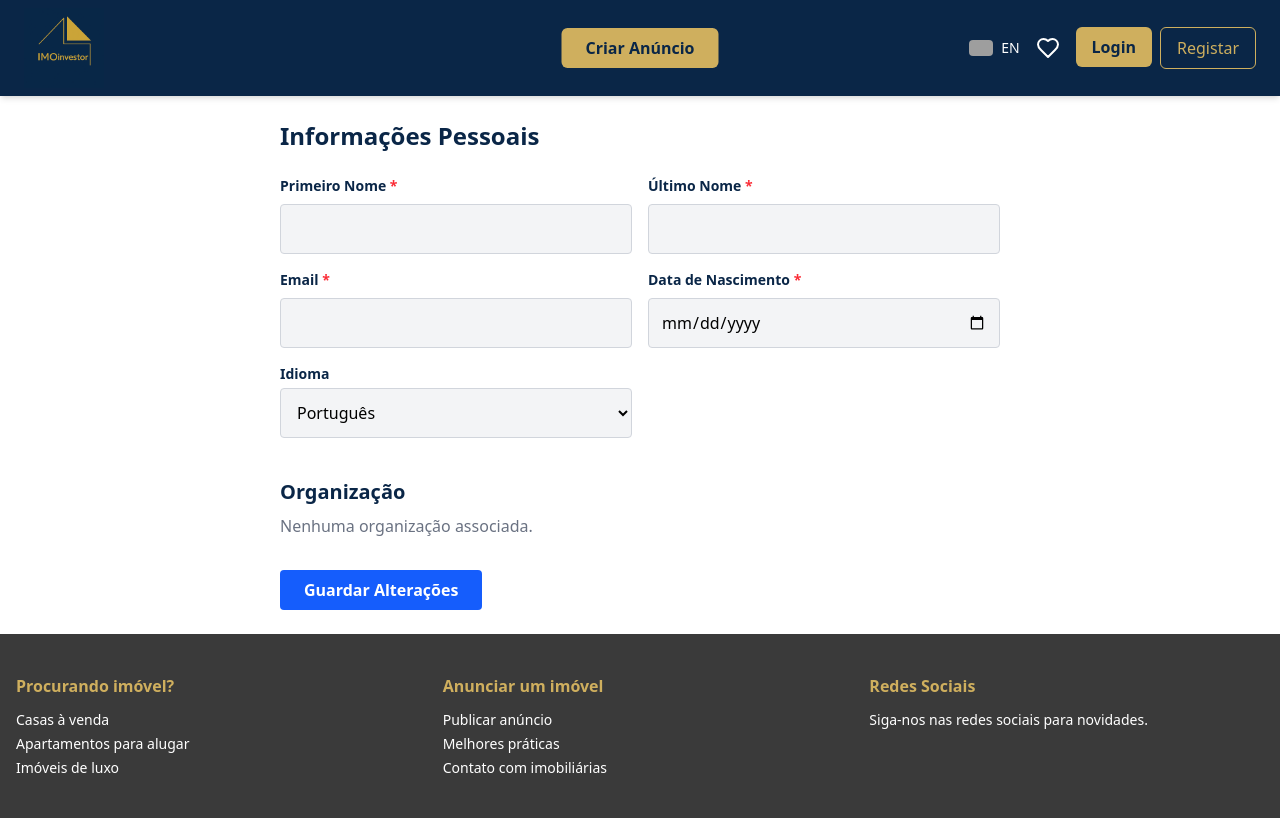
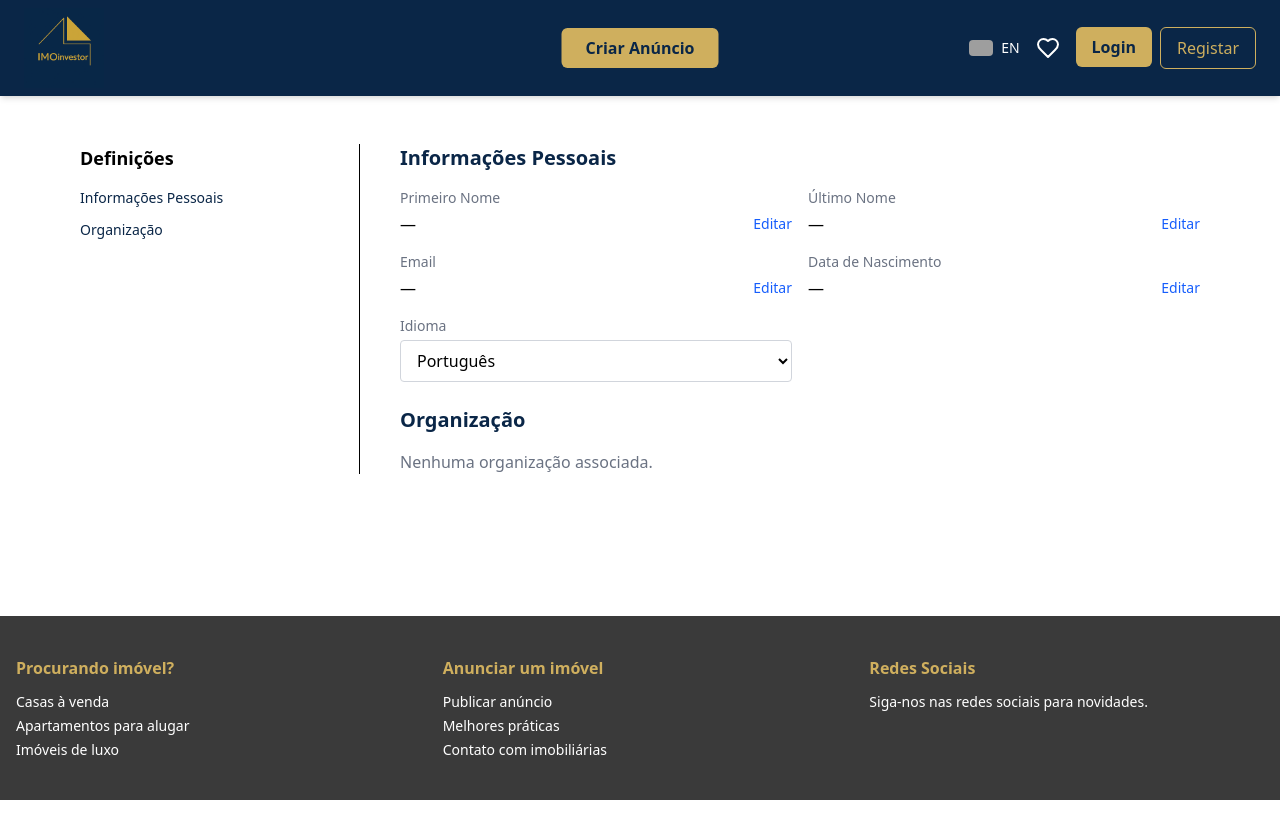
Before and after one commit to DEISI-ULHT-TFC-2024-25/TFC-DEISI2043-IMOinvestor_Frontend, a React (Vite) app in the folder imoinvestidor/: page /profile in a window 1280 px wide. Built offline with nearby package versions, Linux system fonts and the light colour scheme; grey boxes are pictures that could not be loaded.

Commit message:
Implemented user edit

```diff
--- /dev/null
+++ b/imoinvestidor/src/components/settings/AccountInfo.jsx
@@ -0,0 +1,59 @@
+import EditableField from "@settings/EditableField";
+import PropTypes from "prop-types";
+
+export default function AccountInfo({ formData, onSave }) {
+  const handleLangChange = (e) => {
+    const lang = e.target.value;
+    onSave("lang_key", lang);
+  };
+
+  return (
+    <div>
+      <h2 className="text-xl font-semibold text-[#0A2647] mb-4">Informações Pessoais</h2>
+      <div className="grid grid-cols-1 md:grid-cols-2 gap-4">
+        <EditableField
+          label="Primeiro Nome"
+          name="first_name"
+          value={formData.first_name}
+          onSave={onSave}
+        />
+        <EditableField
+          label="Último Nome"
+          name="last_name"
+          value={formData.last_name}
+          onSave={onSave}
+        />
+        <EditableField
+          label="Email"
+          name="email"
+          value={formData.email}
+          onSave={onSave}
+        />
+        <EditableField
+          label="Data de Nascimento"
+          name="date_of_birth"
+          value={formData.date_of_birth}
+          onSave={onSave}
+        />
+
+        <div className="space-y-1 w-full">
+          <p className="text-sm text-gray-500">Idioma</p>
+          <select
+            name="lang_key"
+            value={formData.lang_key}
+            onChange={handleLangChange}
+            className="border border-gray-300 rounded px-3 py-2 bg-white w-full"
+          >
+            <option value="PT">Português</option>
+            <option value="EN">Inglês</option>
+          </select>
+        </div>
+      </div>
+    </div>
+  );
+}
+
+AccountInfo.propTypes = {
+  formData: PropTypes.object.isRequired,
+  onSave: PropTypes.func.isRequired,
+};
--- /dev/null
+++ b/imoinvestidor/src/components/settings/EditableField.jsx
@@ -0,0 +1,74 @@
+import PropTypes from "prop-types";
+import { useState, useEffect } from "react";
+import { Check, X } from "lucide-react";
+
+export default function EditableField({ label, name, value, onSave }) {
+  const [editing, setEditing] = useState(false);
+  const [localValue, setLocalValue] = useState(value ?? "");
+
+  useEffect(() => {
+    if (editing) {
+      setLocalValue(value ?? "");
+    }
+  }, [editing, value]);
+
+  const handleCancel = () => {
+    setLocalValue(value ?? "");
+    setEditing(false);
+  };
+
+  const handleSave = () => {
+    onSave(name, localValue.trim());
+    setEditing(false);
+  };
+
+  return (
+    <div className="space-y-1 w-full">
+      <p className="text-sm text-gray-500">{label}</p>
+      {editing ? (
+        <div className="flex items-center gap-2">
+          <input
+            type="text"
+            name={name}
+            value={localValue}
+            onChange={(e) => setLocalValue(e.target.value)}
+            className="border border-gray-300 rounded px-3 py-2 bg-white w-full"
+            autoFocus
+          />
+          <button
+            type="button"
+            className="text-green-600 hover:text-green-800"
+            onClick={handleSave}
+          >
+            <Check size={18} />
+          </button>
+          <button
+            type="button"
+            className="text-red-500 hover:text-red-700"
+            onClick={handleCancel}
+          >
+            <X size={18} />
+          </button>
+        </div>
+      ) : (
+        <div className="flex items-center justify-between">
+          <p>{value || "—"}</p>
+          <button
+            type="button"
+            onClick={() => setEditing(true)}
+            className="text-blue-600 text-sm"
+          >
+            Editar
+          </button>
+        </div>
+      )}
+    </div>
+  );
+}
+
+EditableField.propTypes = {
+  label: PropTypes.string.isRequired,
+  name: PropTypes.string.isRequired,
+  value: PropTypes.string,
+  onSave: PropTypes.func.isRequired,
+};
--- /dev/null
+++ b/imoinvestidor/src/components/settings/OrganizationInfo.jsx
@@ -0,0 +1,21 @@
+import PropTypes from "prop-types";
+
+export default function OrganizationInfo({ organization }) {
+  return (
+    <div>
+      <h2 className="text-xl font-semibold text-[#0A2647] mb-4">Organização</h2>
+      {organization ? (
+        <div className="bg-gray-100 rounded-lg p-4 border border-gray-200">
+          <p className="font-semibold text-lg">{organization.name}</p>
+          <p className="text-sm text-gray-600">{organization.city}, {organization.email}</p>
+        </div>
+      ) : (
+        <p className="text-gray-500">Nenhuma organização associada.</p>
+      )}
+    </div>
+  );
+}
+
+OrganizationInfo.propTypes = {
+  organization: PropTypes.object,
+};
--- a/imoinvestidor/src/pages/UserSettings.jsx
+++ b/imoinvestidor/src/pages/UserSettings.jsx
@@ -4,8 +4,8 @@ import { updateUserProfile } from "@services/userService";
 import { getOrganizationById } from "@services/organizationService";
 import useAuth from "@hooks/useAuth";
 
-import TextField from "@common/TextField";
-import SelectField from "@common/SelectField";
+import AccountInfo from "@settings/AccountInfo";
+import OrganizationInfo from "@settings/OrganizationInfo";
 
 export default function UserSettings() {
   const { setUser } = useAuth();
@@ -17,7 +17,6 @@ export default function UserSettings() {
     lang_key: "PT",
   });
   const [organization, setOrganization] = useState(null);
-
   const [successMessage, setSuccessMessage] = useState("");
 
   useEffect(() => {
@@ -30,7 +29,6 @@ export default function UserSettings() {
         date_of_birth: userData.date_of_birth,
         lang_key: userData.lang_key || "PT",
       });
-
       if (userData.organization_ids?.[0]) {
         getOrganizationById(userData.organization_ids[0])
           .then(setOrganization)
@@ -39,103 +37,55 @@ export default function UserSettings() {
     }
   }, []);
 
-    const handleChange = (e) => {
-        const { name, value } = e.target;
-        setFormData((prev) => ({ ...prev, [name]: value }));
+    const fieldLabels = {
+        first_name: "Primeiro Nome",
+        last_name: "Último Nome",
+        email: "Email",
+        date_of_birth: "Data de Nascimento",
+        lang_key: "Idioma",
     };
 
-    const handleSubmit = async (e) => {
-        e.preventDefault();
-        try {
-            await updateUserProfile(formData);
-            const updated = updateUser(formData);
+    const handleFieldSave = (field, value) => {
+        if (formData[field] === value) return;
+
+        const updatedData = { ...formData, [field]: value };
+        setFormData(updatedData);
+
+        updateUserProfile(updatedData)
+        .then(() => {
+            const updated = updateUser(updatedData);
             setUser?.(updated);
-            setSuccessMessage("Dados atualizados com sucesso!");
-        } catch (err) {
-            setSuccessMessage("Erro ao atualizar: " + err.message);
-        }
+            const label = fieldLabels[field] || field;
+            setSuccessMessage(`Campo "${label}" atualizado com sucesso.`);
+        })
+        .catch((err) => {
+            const label = fieldLabels[field] || field;
+            setSuccessMessage(`Erro ao atualizar "${label}": ${err.message}`);
+        });
 
         setTimeout(() => setSuccessMessage(""), 3000);
     };
 
   return (
-        <div className="max-w-3xl mx-auto p-6">
-            <h1 className="text-2xl font-bold text-[#0A2647] mb-6">Informações Pessoais</h1>
+    <div className="flex max-w-6xl mx-auto mt-8 p-4 gap-10">
+      <aside className="w-1/4 border-r pr-4">
+        <h2 className="text-lg font-semibold mb-4">Definições</h2>
+        <ul className="space-y-3 text-sm text-[#0A2647] font-medium">
+          <li>Informações Pessoais</li>
+          <li>Organização</li>
+        </ul>
+      </aside>
 
+      <section className="flex-1 space-y-6">
         {successMessage && (
-                <div className="text-green-700 bg-green-100 border border-green-300 p-3 rounded mb-4">
+          <div className="text-green-700 bg-green-100 border border-green-300 p-3 rounded">
             {successMessage}
           </div>
         )}
 
-            <form onSubmit={handleSubmit} className="grid grid-cols-1 md:grid-cols-2 gap-4">
-
-                <TextField
-                label="Primeiro Nome"
-                name="first_name"
-                value={formData.first_name}
-                onChange={handleChange}
-                required
-                />
-
-                <TextField
-                label="Último Nome"
-                name="last_name"
-                value={formData.last_name}
-                onChange={handleChange}
-                required
-                />
-
-                <TextField
-                label="Email"
-                name="email"
-                type="email"
-                value={formData.email}
-                onChange={handleChange}
-                required
-                />
-
-                <TextField
-                label="Data de Nascimento"
-                name="date_of_birth"
-                type="date"
-                value={formData.date_of_birth}
-                onChange={handleChange}
-                required
-                />
-
-                <SelectField
-                label="Idioma"
-                name="lang_key"
-                value={formData.lang_key}
-                onChange={handleChange}
-                options={[
-                    { label: "Português", value: "PT" },
-                    { label: "Inglês", value: "EN" },
-                ]}
-                />
-
-                <div className="md:col-span-2 mt-6">
-                <h2 className="text-xl font-semibold text-[#0A2647] mb-2">Organização</h2>
-                {organization ? (
-                    <div className="bg-gray-100 rounded-lg p-4 border border-gray-200">
-                    <p className="font-semibold text-lg">{organization.name}</p>
-                    <p>{organization.city}, {organization.email}</p>
-                    </div>
-                ) : (
-                    <p className="text-gray-500">Nenhuma organização associada.</p>
-                )}
-                </div>
-
-                <div className="md:col-span-2 mt-4">
-                    <button
-                        type="submit"
-                        className="bg-blue-600 hover:bg-blue-700 text-white font-semibold py-2 px-6 rounded transition duration-200"
-                    >
-                        Guardar Alterações
-                    </button>
-                </div>
-            </form>
+        <AccountInfo formData={formData} onSave={handleFieldSave} />
+        <OrganizationInfo organization={organization} />
+      </section>
     </div>
   );
 }
--- a/imoinvestidor/vite.config.js
+++ b/imoinvestidor/vite.config.js
@@ -28,6 +28,7 @@ export default ({ mode }) => {
         '@routes': resolve(__dirname, 'src/components/routes'),
         '@home': resolve(__dirname, 'src/components/home'),
         '@properties': resolve(__dirname, 'src/components/properties'),
+        '@settings': resolve(__dirname, 'src/components/settings'),
         '@hooks': resolve(__dirname, 'src/hooks'),
         '@contexts': resolve(__dirname, 'src/contexts'),
         '@constants': resolve(__dirname, 'src/constants'),
```
Lines whose indentation alone changed are shown as unchanged.
